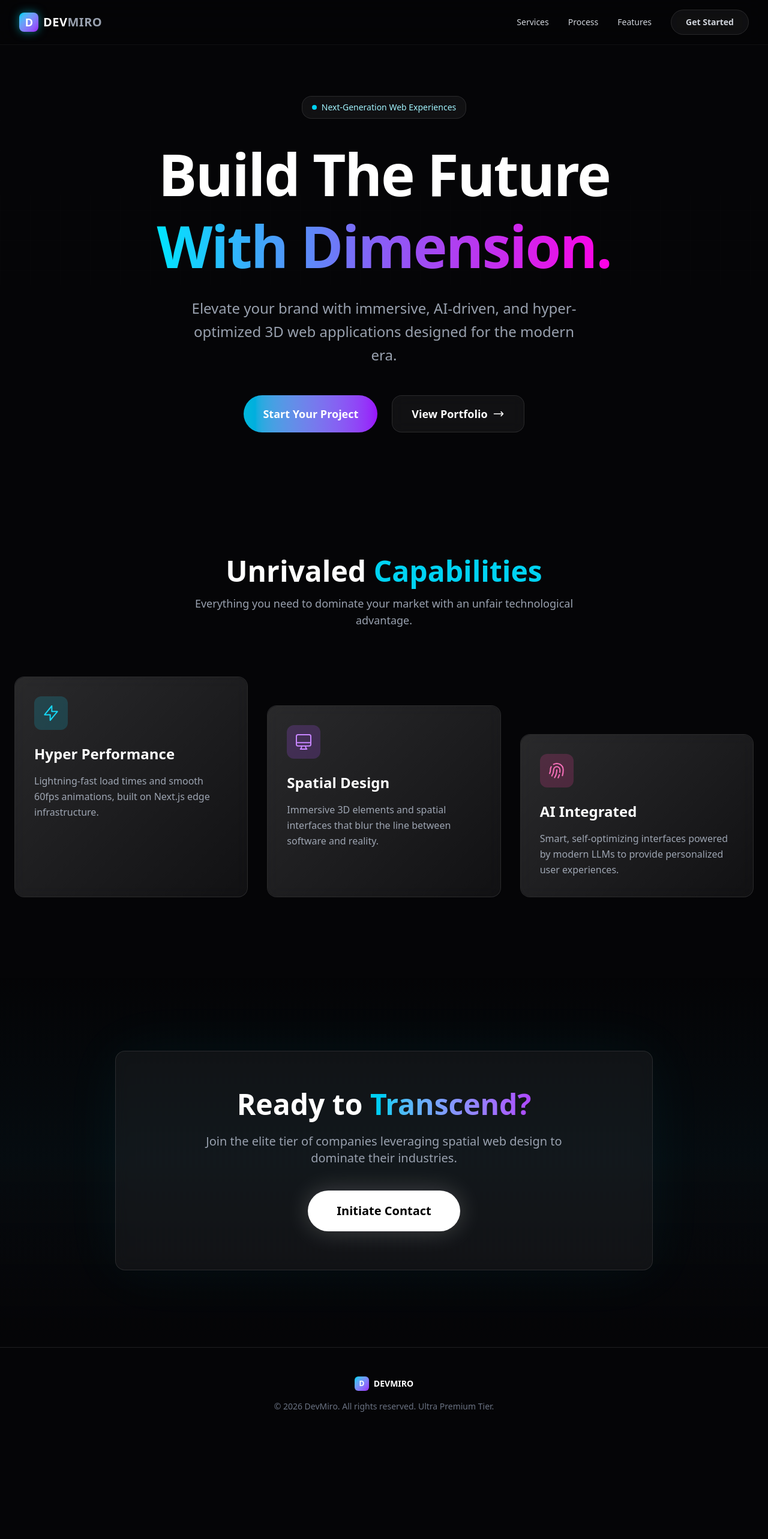
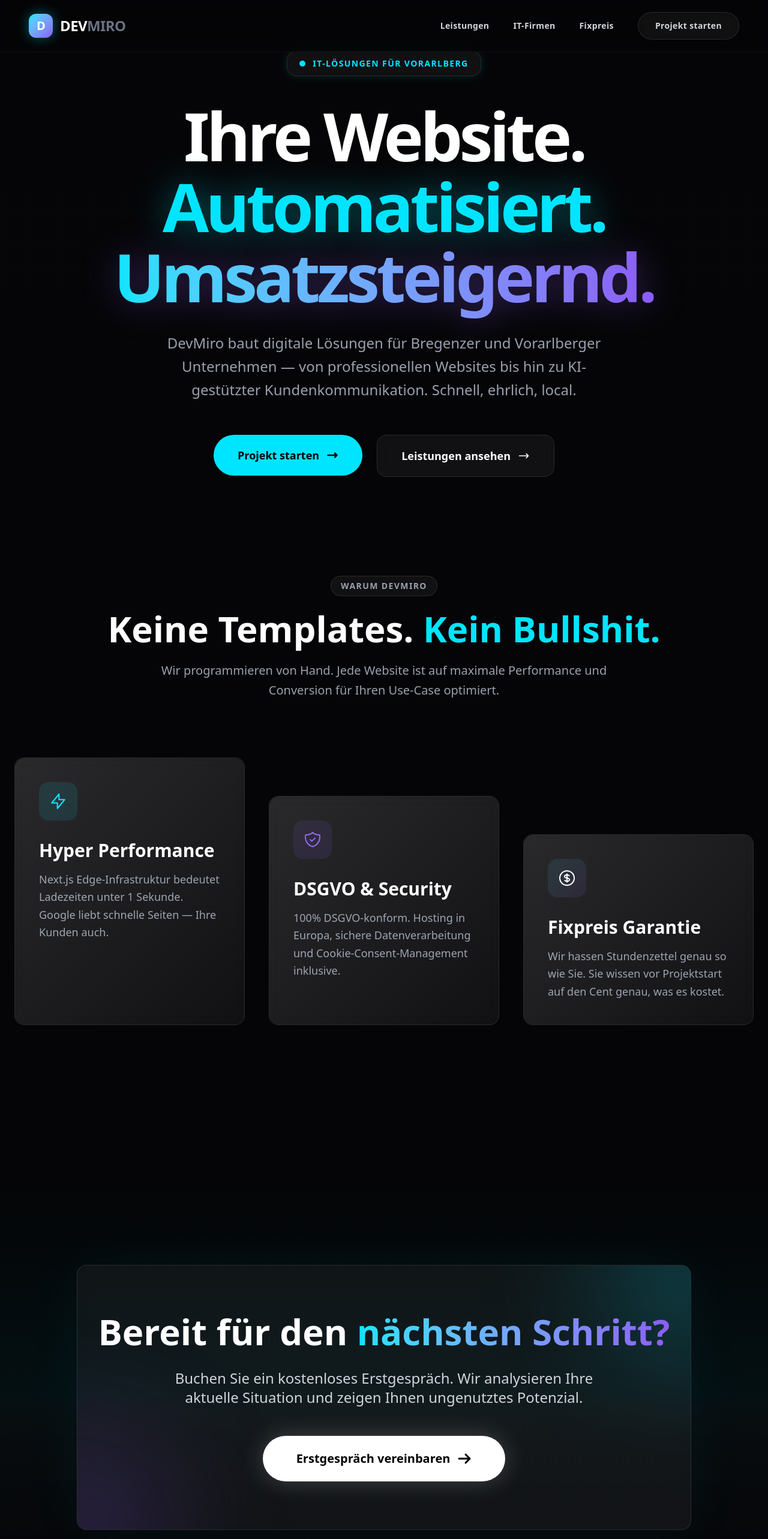
Before and after one commit to devorsomething/devmiro-at, a Next.js app: page / in a window 1280 px wide. Shown: the top 2566 px of the page at 60% size. Before the commit the page ends 2403 px from the top, so only its background shows below. Built offline with nearby package versions, Linux system fonts and the light colour scheme.

Commit message:
feat: implement correct german copy and actual services into the new premium design

```diff
--- a/app/page.tsx
+++ b/app/page.tsx
@@ -1,7 +1,6 @@
 "use client";
 
 import React, { useEffect, useRef } from 'react';
-import Head from 'next/head';
 import Link from 'next/link';
 
 export default function PremiumLanding() {
@@ -23,37 +22,34 @@ export default function PremiumLanding() {
 
   return (
     <div className="min-h-screen bg-[#050507] text-white font-sans overflow-hidden" ref={containerRef}>
-      <Head>
-        <title>DevMiro - Ultra Premium Web Solutions</title>
-        <meta name="viewport" content="width=device-width, initial-scale=1" />
-      </Head>
-
       {/* Background Elements */}
       <div className="fixed inset-0 z-0 pointer-events-none grid-bg opacity-30"></div>
       <div className="hero-bg pointer-events-none">
         <div className="orb orb-1 orb-parallax"></div>
         <div className="orb orb-2 orb-parallax" style={{ animationDelay: '-10s' }}></div>
-        <div className="orb orb-3 orb-parallax" style={{ width: '300px', height: '300px', background: 'rgba(255, 0, 229, 0.2)', top: '50%', left: '20%', animationDelay: '-15s' }}></div>
+        <div className="orb orb-3 orb-parallax" style={{ width: '300px', height: '300px', background: 'rgba(139, 92, 246, 0.2)', top: '50%', left: '20%', animationDelay: '-15s' }}></div>
       </div>
 
       {/* Navigation */}
-      <nav className="fixed top-0 w-full z-50 nav-blur px-8 py-4 flex justify-between items-center transition-all duration-300">
-        <div className="flex items-center gap-2 cursor-pointer group">
-          <div className="w-8 h-8 rounded-lg bg-gradient-to-br from-cyan-400 to-purple-600 flex items-center justify-center transform group-hover:rotate-12 transition-transform shadow-[0_0_15px_rgba(0,229,255,0.5)]">
-            <span className="font-bold text-white text-lg tracking-tighter">D</span>
+      <nav className="fixed top-0 w-full z-50 nav-blur px-6 md:px-12 py-5 flex justify-between items-center transition-all duration-300 border-b border-white/5">
+        <div className="flex items-center gap-3 cursor-pointer group">
+          <div className="w-10 h-10 rounded-xl bg-gradient-to-br from-[#00E5FF] to-[#8B5CF6] flex items-center justify-center transform group-hover:rotate-12 transition-transform duration-500 shadow-[0_0_20px_rgba(0,229,255,0.4)]">
+            <span className="font-bold text-white text-xl tracking-tighter">D</span>
           </div>
-          <span className="font-bold text-xl tracking-wide text-white group-hover:text-cyan-400 transition-colors">
-            DEV<span className="text-gray-400">MIRO</span>
+          <span className="font-bold text-2xl tracking-tight text-white group-hover:text-[#00E5FF] transition-colors duration-500">
+            DEV<span className="text-gray-500">MIRO</span>
           </span>
         </div>
 
-        <div className="hidden md:flex items-center gap-8 text-sm font-medium text-gray-300">
-          <a href="#services" className="hover:text-white hover:text-cyan-400 transition-colors duration-300">Services</a>
-          <a href="#process" className="hover:text-white hover:text-cyan-400 transition-colors duration-300">Process</a>
-          <a href="#features" className="hover:text-white hover:text-cyan-400 transition-colors duration-300">Features</a>
-          <button className="px-6 py-2.5 rounded-full bg-white/5 border border-white/10 hover:bg-white/10 hover:border-cyan-400/50 hover:shadow-[0_0_20px_rgba(0,229,255,0.3)] transition-all duration-300 font-semibold backdrop-blur-md">
-            Get Started
-          </button>
+        <div className="hidden md:flex items-center gap-10 text-sm font-semibold tracking-wide text-gray-300">
+          <Link href="/services" className="hover:text-white hover:text-[#00E5FF] transition-colors duration-300">Leistungen</Link>
+          <Link href="/it-companies" className="hover:text-white hover:text-[#00E5FF] transition-colors duration-300">IT-Firmen</Link>
+          <Link href="/fixed-price" className="hover:text-white hover:text-[#00E5FF] transition-colors duration-300">Fixpreis</Link>
+          <Link href="/start">
+            <button className="px-7 py-3 rounded-full bg-white/5 border border-white/10 hover:bg-white/10 hover:border-[#00E5FF]/50 hover:shadow-[0_0_20px_rgba(0,229,255,0.3)] transition-all duration-300 font-bold backdrop-blur-md">
+              Projekt starten
+            </button>
+          </Link>
         </div>
       </nav>
 
@@ -62,92 +58,131 @@ export default function PremiumLanding() {
 
         {/* Hero Section */}
         <section className="min-h-screen flex flex-col justify-center items-center text-center px-4 pt-20">
-          <div className="inline-flex items-center gap-2 px-4 py-2 rounded-full glass-panel mb-8 animate-[fade-in_1s_ease-out]">
-            <span className="w-2 h-2 rounded-full bg-cyan-400 animate-pulse"></span>
-            <span className="text-sm font-medium text-cyan-200">Next-Generation Web Experiences</span>
+          <div className="inline-flex items-center gap-3 px-5 py-2.5 rounded-full glass-panel mb-10 animate-[fade-in_1s_ease-out] border border-[#00E5FF]/20 shadow-[0_0_15px_rgba(0,229,255,0.15)]">
+            <span className="w-2.5 h-2.5 rounded-full bg-[#00E5FF] animate-pulse"></span>
+            <span className="text-sm font-bold tracking-widest text-[#00E5FF]">IT-LÖSUNGEN FÜR VORARLBERG</span>
           </div>
 
-          <h1 className="text-6xl md:text-8xl font-bold tracking-tight mb-6 max-w-5xl leading-tight">
-            Build The Future <br/>
-            <span className="text-gradient">With Dimension.</span>
+          <h1 className="text-7xl md:text-[7rem] font-extrabold tracking-tighter mb-8 max-w-6xl leading-[1.05]">
+            Ihre Website.<br/>
+            <span className="text-[#00E5FF] drop-shadow-[0_0_30px_rgba(0,229,255,0.4)]">Automatisiert.</span><br/>
+            <span className="bg-gradient-to-r from-[#00E5FF] to-[#8B5CF6] text-transparent bg-clip-text drop-shadow-[0_0_30px_rgba(139,92,246,0.4)]">
+              Umsatzsteigernd.
+            </span>
           </h1>
 
-          <p className="text-xl md:text-2xl text-gray-400 max-w-2xl mb-12 font-light leading-relaxed">
-            Elevate your brand with immersive, AI-driven, and hyper-optimized 3D web applications designed for the modern era.
+          <p className="text-xl md:text-2xl text-gray-400 max-w-3xl mb-14 font-medium leading-relaxed">
+            DevMiro baut digitale Lösungen für Bregenzer und Vorarlberger Unternehmen —
+            von professionellen Websites bis hin zu KI-gestützter Kundenkommunikation.
+            Schnell, ehrlich, local.
           </p>
 
-          <div className="flex flex-col sm:flex-row gap-6">
-            <button className="btn-glow px-8 py-4 rounded-full bg-gradient-to-r from-cyan-500 to-purple-600 text-white font-bold text-lg hover:shadow-[0_0_30px_rgba(139,92,246,0.5)] transition-all duration-300 transform hover:-translate-y-1">
-              Start Your Project
-            </button>
-            <button className="px-8 py-4 rounded-full glass-panel hover:bg-white/10 text-white font-bold text-lg transition-all duration-300 flex items-center gap-2 group">
-              View Portfolio
-              <svg className="w-5 h-5 transform group-hover:translate-x-1 transition-transform" fill="none" stroke="currentColor" viewBox="0 0 24 24"><path strokeLinecap="round" strokeLinejoin="round" strokeWidth="2" d="M17 8l4 4m0 0l-4 4m4-4H3"></path></svg>
-            </button>
+          <div className="flex flex-col sm:flex-row gap-6 w-full sm:w-auto px-6">
+            <Link href="/start" className="w-full sm:w-auto">
+              <button className="w-full btn-glow px-10 py-5 rounded-full bg-[#00E5FF] text-black font-extrabold text-lg hover:bg-white hover:shadow-[0_0_40px_rgba(0,229,255,0.6)] transition-all duration-500 transform hover:-translate-y-1 flex items-center justify-center gap-3">
+                Projekt starten
+                <svg className="w-5 h-5" fill="none" stroke="currentColor" viewBox="0 0 24 24"><path strokeLinecap="round" strokeLinejoin="round" strokeWidth="3" d="M17 8l4 4m0 0l-4 4m4-4H3"></path></svg>
+              </button>
+            </Link>
+            <Link href="/services" className="w-full sm:w-auto">
+              <button className="w-full px-10 py-5 rounded-full glass-panel hover:bg-white/10 text-white font-bold text-lg border border-white/20 hover:border-white/50 transition-all duration-500 flex items-center justify-center gap-3 group">
+                Leistungen ansehen
+                <svg className="w-5 h-5 transform group-hover:translate-x-2 transition-transform duration-300" fill="none" stroke="currentColor" viewBox="0 0 24 24"><path strokeLinecap="round" strokeLinejoin="round" strokeWidth="2" d="M17 8l4 4m0 0l-4 4m4-4H3"></path></svg>
+              </button>
+            </Link>
+          </div>
+
+          {/* Scroll Indicator */}
+          <div className="absolute bottom-10 left-1/2 -translate-x-1/2 flex flex-col items-center gap-3 opacity-60 hover:opacity-100 transition-opacity cursor-pointer animate-bounce">
+            <div className="w-7 h-12 border-2 border-white/30 rounded-full flex justify-center p-1.5">
+              <div className="w-1.5 h-3 bg-[#00E5FF] rounded-full animate-[pulse_1.5s_ease-in-out_infinite]"></div>
+            </div>
+            <span className="text-[10px] font-bold tracking-[0.3em] text-white/50">SCROLLEN</span>
           </div>
         </section>
 
-        {/* Features Section */}
-        <section id="features" className="py-32 px-6 max-w-7xl mx-auto">
-          <div className="text-center mb-20">
-            <h2 className="text-4xl md:text-5xl font-bold mb-4">Unrivaled <span className="text-cyan-400">Capabilities</span></h2>
-            <p className="text-gray-400 text-lg max-w-2xl mx-auto">Everything you need to dominate your market with an unfair technological advantage.</p>
+        {/* Core Values Section */}
+        <section id="values" className="py-40 px-6 max-w-7xl mx-auto">
+          <div className="text-center mb-24">
+            <div className="inline-block px-4 py-1.5 rounded-full bg-white/5 border border-white/10 text-sm font-bold tracking-widest text-gray-400 mb-6">
+              WARUM DEVMIRO
+            </div>
+            <h2 className="text-5xl md:text-6xl font-extrabold mb-6">Keine Templates. <span className="text-[#00E5FF]">Kein Bullshit.</span></h2>
+            <p className="text-gray-400 text-xl max-w-3xl mx-auto leading-relaxed">Wir programmieren von Hand. Jede Website ist auf maximale Performance und Conversion für Ihren Use-Case optimiert.</p>
           </div>
 
-          <div className="grid grid-cols-1 md:grid-cols-3 gap-8">
+          <div className="grid grid-cols-1 md:grid-cols-3 gap-10">
             {/* Feature 1 */}
-            <div className="card-3d glass-panel p-8 relative overflow-hidden group">
-              <div className="absolute top-0 left-0 w-full h-1 bg-gradient-to-r from-cyan-400 to-blue-500 transform origin-left scale-x-0 group-hover:scale-x-100 transition-transform duration-500"></div>
-              <div className="w-14 h-14 rounded-xl bg-cyan-500/20 flex items-center justify-center mb-6 text-cyan-400">
+            <div className="card-3d glass-panel p-10 relative overflow-hidden group rounded-3xl border border-white/5 hover:border-[#00E5FF]/30">
+              <div className="absolute top-0 left-0 w-full h-1 bg-gradient-to-r from-[#00E5FF] to-blue-500 transform origin-left scale-x-0 group-hover:scale-x-100 transition-transform duration-500"></div>
+              <div className="w-16 h-16 rounded-2xl bg-[#00E5FF]/10 flex items-center justify-center mb-8 text-[#00E5FF] group-hover:scale-110 transition-transform duration-500">
                 <svg className="w-8 h-8" fill="none" stroke="currentColor" viewBox="0 0 24 24"><path strokeLinecap="round" strokeLinejoin="round" strokeWidth="1.5" d="M13 10V3L4 14h7v7l9-11h-7z"></path></svg>
               </div>
-              <h3 className="text-2xl font-bold mb-4 text-white">Hyper Performance</h3>
-              <p className="text-gray-400 leading-relaxed">Lightning-fast load times and smooth 60fps animations, built on Next.js edge infrastructure.</p>
+              <h3 className="text-3xl font-bold mb-4 text-white">Hyper Performance</h3>
+              <p className="text-gray-400 text-lg leading-relaxed">Next.js Edge-Infrastruktur bedeutet Ladezeiten unter 1 Sekunde. Google liebt schnelle Seiten — Ihre Kunden auch.</p>
             </div>
 
             {/* Feature 2 */}
-            <div className="card-3d glass-panel p-8 relative overflow-hidden group mt-0 md:mt-12">
-              <div className="absolute top-0 left-0 w-full h-1 bg-gradient-to-r from-purple-500 to-pink-500 transform origin-left scale-x-0 group-hover:scale-x-100 transition-transform duration-500"></div>
-              <div className="w-14 h-14 rounded-xl bg-purple-500/20 flex items-center justify-center mb-6 text-purple-400">
-                <svg className="w-8 h-8" fill="none" stroke="currentColor" viewBox="0 0 24 24"><path strokeLinecap="round" strokeLinejoin="round" strokeWidth="1.5" d="M9.75 17L9 20l-1 1h8l-1-1-.75-3M3 13h18M5 17h14a2 2 0 002-2V5a2 2 0 00-2-2H5a2 2 0 00-2 2v10a2 2 0 002 2z"></path></svg>
+            <div className="card-3d glass-panel p-10 relative overflow-hidden group rounded-3xl border border-white/5 hover:border-[#8B5CF6]/30 mt-0 md:mt-16">
+              <div className="absolute top-0 left-0 w-full h-1 bg-gradient-to-r from-[#8B5CF6] to-pink-500 transform origin-left scale-x-0 group-hover:scale-x-100 transition-transform duration-500"></div>
+              <div className="w-16 h-16 rounded-2xl bg-[#8B5CF6]/10 flex items-center justify-center mb-8 text-[#8B5CF6] group-hover:scale-110 transition-transform duration-500">
+                <svg className="w-8 h-8" fill="none" stroke="currentColor" viewBox="0 0 24 24"><path strokeLinecap="round" strokeLinejoin="round" strokeWidth="1.5" d="M9 12l2 2 4-4m5.618-4.016A11.955 11.955 0 0112 2.944a11.955 11.955 0 01-8.618 3.04A12.02 12.02 0 003 9c0 5.591 3.824 10.29 9 11.622 5.176-1.332 9-6.03 9-11.622 0-1.042-.133-2.052-.382-3.016z"></path></svg>
               </div>
-              <h3 className="text-2xl font-bold mb-4 text-white">Spatial Design</h3>
-              <p className="text-gray-400 leading-relaxed">Immersive 3D elements and spatial interfaces that blur the line between software and reality.</p>
+              <h3 className="text-3xl font-bold mb-4 text-white">DSGVO & Security</h3>
+              <p className="text-gray-400 text-lg leading-relaxed">100% DSGVO-konform. Hosting in Europa, sichere Datenverarbeitung und Cookie-Consent-Management inklusive.</p>
             </div>
 
             {/* Feature 3 */}
-            <div className="card-3d glass-panel p-8 relative overflow-hidden group mt-0 md:mt-24">
-              <div className="absolute top-0 left-0 w-full h-1 bg-gradient-to-r from-pink-500 to-cyan-400 transform origin-left scale-x-0 group-hover:scale-x-100 transition-transform duration-500"></div>
-              <div className="w-14 h-14 rounded-xl bg-pink-500/20 flex items-center justify-center mb-6 text-pink-400">
-                <svg className="w-8 h-8" fill="none" stroke="currentColor" viewBox="0 0 24 24"><path strokeLinecap="round" strokeLinejoin="round" strokeWidth="1.5" d="M12 11c0 3.517-1.009 6.799-2.753 9.571m-3.44-2.04l.054-.09A13.916 13.916 0 008 11a4 4 0 118 0c0 1.017-.07 2.019-.203 3m-2.118 6.844A21.88 21.88 0 0015.171 17m3.839 1.132c.645-2.266.99-4.659.99-7.132A8 8 0 008 4.07M3 15.364c.64-1.319 1-2.8 1-4.364 0-1.457.39-2.823 1.07-4"></path></svg>
+            <div className="card-3d glass-panel p-10 relative overflow-hidden group rounded-3xl border border-white/5 hover:border-[#00E5FF]/30 mt-0 md:mt-32">
+              <div className="absolute top-0 left-0 w-full h-1 bg-gradient-to-r from-[#00E5FF] to-[#8B5CF6] transform origin-left scale-x-0 group-hover:scale-x-100 transition-transform duration-500"></div>
+              <div className="w-16 h-16 rounded-2xl bg-gradient-to-br from-[#00E5FF]/10 to-[#8B5CF6]/10 flex items-center justify-center mb-8 text-white group-hover:scale-110 transition-transform duration-500">
+                <svg className="w-8 h-8" fill="none" stroke="currentColor" viewBox="0 0 24 24"><path strokeLinecap="round" strokeLinejoin="round" strokeWidth="1.5" d="M12 8c-1.657 0-3 .895-3 2s1.343 2 3 2 3 .895 3 2-1.343 2-3 2m0-8c1.11 0 2.08.402 2.599 1M12 8V7m0 1v8m0 0v1m0-1c-1.11 0-2.08-.402-2.599-1M21 12a9 9 0 11-18 0 9 9 0 0118 0z"></path></svg>
               </div>
-              <h3 className="text-2xl font-bold mb-4 text-white">AI Integrated</h3>
-              <p className="text-gray-400 leading-relaxed">Smart, self-optimizing interfaces powered by modern LLMs to provide personalized user experiences.</p>
+              <h3 className="text-3xl font-bold mb-4 text-white">Fixpreis Garantie</h3>
+              <p className="text-gray-400 text-lg leading-relaxed">Wir hassen Stundenzettel genau so wie Sie. Sie wissen vor Projektstart auf den Cent genau, was es kostet.</p>
             </div>
           </div>
         </section>
 
         {/* CTA Section */}
-        <section className="py-32 relative">
-          <div className="absolute inset-0 bg-gradient-to-b from-transparent via-cyan-900/10 to-[#050507]"></div>
-          <div className="max-w-4xl mx-auto px-6 text-center relative z-10 glass-panel p-16 rounded-3xl border-cyan-500/20 shadow-[0_0_100px_rgba(0,229,255,0.05)]">
-            <h2 className="text-5xl font-bold mb-6">Ready to <span className="text-transparent bg-clip-text bg-gradient-to-r from-cyan-400 to-purple-500">Transcend?</span></h2>
-            <p className="text-xl text-gray-400 mb-10 max-w-2xl mx-auto">Join the elite tier of companies leveraging spatial web design to dominate their industries.</p>
-            <button className="btn-glow px-12 py-5 rounded-full bg-white text-black font-bold text-xl hover:scale-105 transition-all duration-300 shadow-[0_0_40px_rgba(255,255,255,0.2)]">
-              Initiate Contact
-            </button>
+        <section className="py-40 relative mt-20">
+          <div className="absolute inset-0 bg-gradient-to-b from-transparent via-[#00E5FF]/5 to-[#050507] pointer-events-none"></div>
+          <div className="max-w-5xl mx-auto px-6 text-center relative z-10 glass-panel p-20 rounded-[3rem] border border-[#00E5FF]/20 shadow-[0_0_100px_rgba(0,229,255,0.05)] overflow-hidden">
+            <div className="absolute -top-40 -right-40 w-80 h-80 bg-[#00E5FF]/20 rounded-full blur-[100px]"></div>
+            <div className="absolute -bottom-40 -left-40 w-80 h-80 bg-[#8B5CF6]/20 rounded-full blur-[100px]"></div>
+
+            <h2 className="text-5xl md:text-6xl font-extrabold mb-8 relative z-10">Bereit für den <span className="text-transparent bg-clip-text bg-gradient-to-r from-[#00E5FF] to-[#8B5CF6]">nächsten Schritt?</span></h2>
+            <p className="text-2xl text-gray-300 mb-12 max-w-3xl mx-auto relative z-10">
+              Buchen Sie ein kostenloses Erstgespräch. Wir analysieren Ihre aktuelle Situation und zeigen Ihnen ungenutztes Potenzial.
+            </p>
+            <Link href="/kontakt" className="relative z-10 inline-block">
+              <button className="btn-glow px-14 py-6 rounded-full bg-white text-black font-extrabold text-xl hover:scale-105 transition-all duration-300 shadow-[0_0_40px_rgba(255,255,255,0.2)] flex items-center gap-3">
+                Erstgespräch vereinbaren
+                <svg className="w-6 h-6" fill="none" stroke="currentColor" viewBox="0 0 24 24"><path strokeLinecap="round" strokeLinejoin="round" strokeWidth="3" d="M14 5l7 7m0 0l-7 7m7-7H3"></path></svg>
+              </button>
+            </Link>
           </div>
         </section>
 
         {/* Footer */}
-        <footer className="border-t border-white/10 py-12 px-8 text-center text-gray-500 text-sm">
-          <div className="flex justify-center items-center gap-2 mb-4">
-            <div className="w-6 h-6 rounded-md bg-gradient-to-br from-cyan-400 to-purple-600 flex items-center justify-center">
-              <span className="font-bold text-white text-xs">D</span>
+        <footer className="border-t border-white/5 pt-20 pb-10 px-8">
+          <div className="max-w-7xl mx-auto flex flex-col md:flex-row justify-between items-center gap-10">
+            <div className="flex items-center gap-3">
+              <div className="w-8 h-8 rounded-lg bg-gradient-to-br from-[#00E5FF] to-[#8B5CF6] flex items-center justify-center">
+                <span className="font-bold text-white text-sm">D</span>
+              </div>
+              <span className="font-bold text-xl text-white">DEV<span className="text-gray-500">MIRO</span></span>
             </div>
-            <span className="font-bold text-white">DEVMIRO</span>
+
+            <div className="flex gap-8 text-sm font-semibold text-gray-400">
+              <Link href="/impressum" className="hover:text-[#00E5FF] transition-colors">Impressum</Link>
+              <Link href="/datenschutz" className="hover:text-[#00E5FF] transition-colors">Datenschutz</Link>
+              <Link href="/kontakt" className="hover:text-[#00E5FF] transition-colors">Kontakt</Link>
+            </div>
           </div>
-          <p>© 2026 DevMiro. All rights reserved. Ultra Premium Tier.</p>
+          <div className="max-w-7xl mx-auto mt-10 text-center md:text-left text-gray-600 text-xs font-semibold tracking-widest">
+            © 2026 DEVMIRO IT-LÖSUNGEN. ALLE RECHTE VORBEHALTEN.
+          </div>
         </footer>
       </main>
     </div>
```
